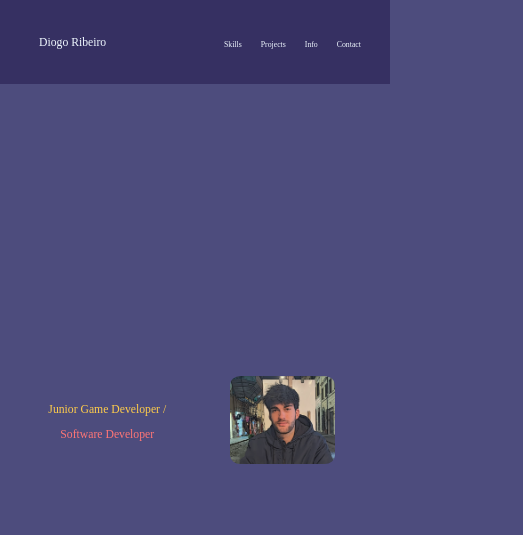
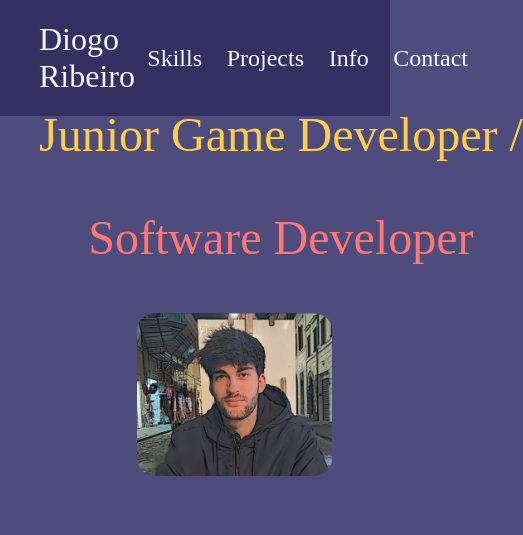
Before and after one commit to RibeiroD2808/RibeiroD2808.github.io, a plain HTML site: page index.html in a window 390 px wide. Shown: the top 535 px of the page, 523 px wide, since content can reach past the window. Drawn offline with Linux system fonts and the light colour scheme.

Commit message:
changes on firstDiv

```diff
--- a/index.html
+++ b/index.html
@@ -19,10 +19,10 @@
         </div>
     </div>
     <div id="firstDiv">
-        <div style="padding-right: 0%;">
+        <div>
             <p style="color: #FFCD4B;" class="title"> Junior Game Developer /</p>
             <p style="color: #FF7676;" class="title"> Software Developer</p></div>
-        <div style="padding-left: 0%;"><img src="/Photo.png" alt="IMG"></div>
+        <div><img src="/Photo.png" alt="IMG"></div>
     </div>
     <div id="skillsDiv">
         <p style="font-size: 3vw;">Skills</p>
@@ -66,7 +66,7 @@
         <div id="fallsEnd">
             <iframe width="560" height="315" src="https://www.youtube.com/embed/Tsl5m9j3hDE?si=RX6hX3ECGhz5DF-v"
                 title="YouTube video player" frameborder="0"
-                allow="accelerometer; autoplay; clipboard-write; encrypted-media; gyroscope; picture-in-picture; web-share" allowfullscreen>
+                allow="accelerometer; autoplay; clipboard-write; encrypted-media; gyroscope; picture-in-picture;" allowfullscreen>
             </iframe>
             <div id="fallsEndDescription">
                 <p style="color: #FFCD4B; font-size: 1.5vw;">Falls End</p>
@@ -79,7 +79,7 @@
                 <p style="text-align: left; ;">Developer by the same team but now with Unreal Engine 5, AfterLight is an action RPG game designed for PC. </p>
             </div>
             <iframe width="560" height="315" src="https://www.youtube.com/embed/S2rUhPz3xJ4?si=r2sSdMTPH6SEJ0E7"
-                title="YouTube video player" frameborder="0" allow="accelerometer; autoplay; clipboard-write; encrypted-media; gyroscope; picture-in-picture; web-share"
+                title="YouTube video player" frameborder="0" allow="accelerometer; autoplay; clipboard-write; encrypted-media; gyroscope; picture-in-picture;"
                 allowfullscreen>
             </iframe>
         </div>
@@ -94,12 +94,11 @@
                 </div>
                 <div>
                     <img src="/Cypher 1.png" alt="Img1" style="display: block; height: 100%; width: 100%;">
-                    <!-- <img src="/Cypher.png" alt="Img2" style="display: none; height: 100%; width: 100%;"> -->
-                    <img src="/Cypher 2.png" alt="Img3" style="display: none; height: 100%; width: 100%;">
-                    <img src="/Cypher 3.png" alt="img4" style="display: none; height: 100%; width: 100%;">
+                    <img src="/Cypher 3.png" alt="Img3" style="display: none; height: 100%; width: 100%;">
+                    <img src="/Cypher 2.png" alt="img4" style="display: none; height: 100%; width: 100%;">
                 </div>
             </div>
-            <!-- <div class="smallProjects">
+            <div class="smallProjects">
                 <div class="othersProjectsDescription">
                     <p>Unity Shaders</p>
                     <div class="othersProjectsTags">
@@ -126,11 +125,10 @@
                 </div>
                 <div>
                     <img src="/Cypher 1.png" alt="Img1" style="display: block; height: 100%; width: 100%;">
-                    <img src="/Cypher.png" alt="Img2" style="display: none; height: 100%; width: 100%;">
                     <img src="/Cypher 2.png" alt="Img3" style="display: none; height: 100%; width: 100%;">
                     <img src="/Cypher 3.png" alt="img4" style="display: none; height: 100%; width: 100%;">
                 </div>
-            </div> -->
+            </div>
         </div>
     </div>
     <div id="educationDiv">
--- a/style.css
+++ b/style.css
@@ -30,11 +30,13 @@ a{
     background-color: #363062;
     position: fixed;
     display: flex;
-    height: 10vh;
+    height: auto;
     justify-content: space-between;
+    z-index: 100;
+
 }
 #topBar > div{
-    height: 5vh;
+    height: auto;
     margin-top: 2.5vh;
     margin-bottom: 2.5vh;
     display: flex;
@@ -42,22 +44,25 @@ a{
 }
 
 #nameTitle{
-    font-size: 3vw;
+    font-size: 200%;
     color: aliceblue;
 }
 #index{
     margin-right:5%;
+
     display:flex;
-    width: 40%;
+    width: auto;
     justify-content: space-around;
 }
 #index  > div{
-    margin: 0%;
+    height: auto;
+    margin: 5%;
     color: aliceblue;
     align-items: center;
 }
 #index > div > a{
-    font-size: 2vw;
+    font-size: 150%;
+
 }
 
 
@@ -65,24 +70,42 @@ a{
 
 /* First Div */
 #firstDiv{
-    height: 100%;
+    padding-top: 15%;
+    padding-left: 10%;
+    padding-right: 10%;
+    margin-bottom: 15%;
     background-color: #4D4C7D;
+    height: auto;
     display: flex;
     align-items:center;
+    justify-content: space-around;
 }
 #firstDiv > div{
-    width: 50%;
-    padding: 5%;
+    max-width: max-content;
+    width: auto;
+    height: auto;
     text-align:center;
-    flex-wrap: wrap;
+}
+
+@media (max-width: 480px) {
+    #firstDiv{
+        flex-wrap: wrap;
+    }
+    body > div{
+        width: 100%;
+    }
+
 }
 img{
-    height: 60%;
-    width: 60%;
     border-radius: 10%;
+    width: 50%;
+    height: 30%;
+    right: 0%;
+
 }
 .title{
-    font-size: 3vw;
+    font-size: 300%;
+    text-wrap: nowrap;
 }
 
 
@@ -212,8 +235,20 @@ iframe{
 }
 
 
+
+
+#othersProjectsDiv {
+    display: flex;
+    flex-wrap: wrap;
+    margin-top: 10%;
+    margin-left: 10%;
+    margin-right: 10%;
+    margin-bottom: 20%;
+    justify-content: space-between;
+}
+
 .smallProjects {
-    width: 30%;
+    width: 25%;
     aspect-ratio: 1 / 1;
     background-color: rgb(54, 48, 98);
     display: flex;
@@ -227,13 +262,8 @@ iframe{
     border-radius: 20%;
 }
 
-#othersProjectsDiv {
-    display: flex;
-    flex-wrap: wrap;
-    margin-top: 10%;
-    margin-left: 10%;
-    margin-right: 10%;
-    margin-bottom: 20%;
+.smallProjects img{
+    border-radius: 20%;
 }
 
 .othersProjectsDescription{
@@ -242,6 +272,8 @@ iframe{
     height: 100%;
     background-color: rgba(128, 128, 128, 0.8);
     border-radius: 20%;
+    display: flex;
+    flex-direction: column;
 }
 
 .othersProjectsDescription > p {
```
Also changed, not shown: Cypher 1.png, Cypher 2.png, Cypher 3.png.
